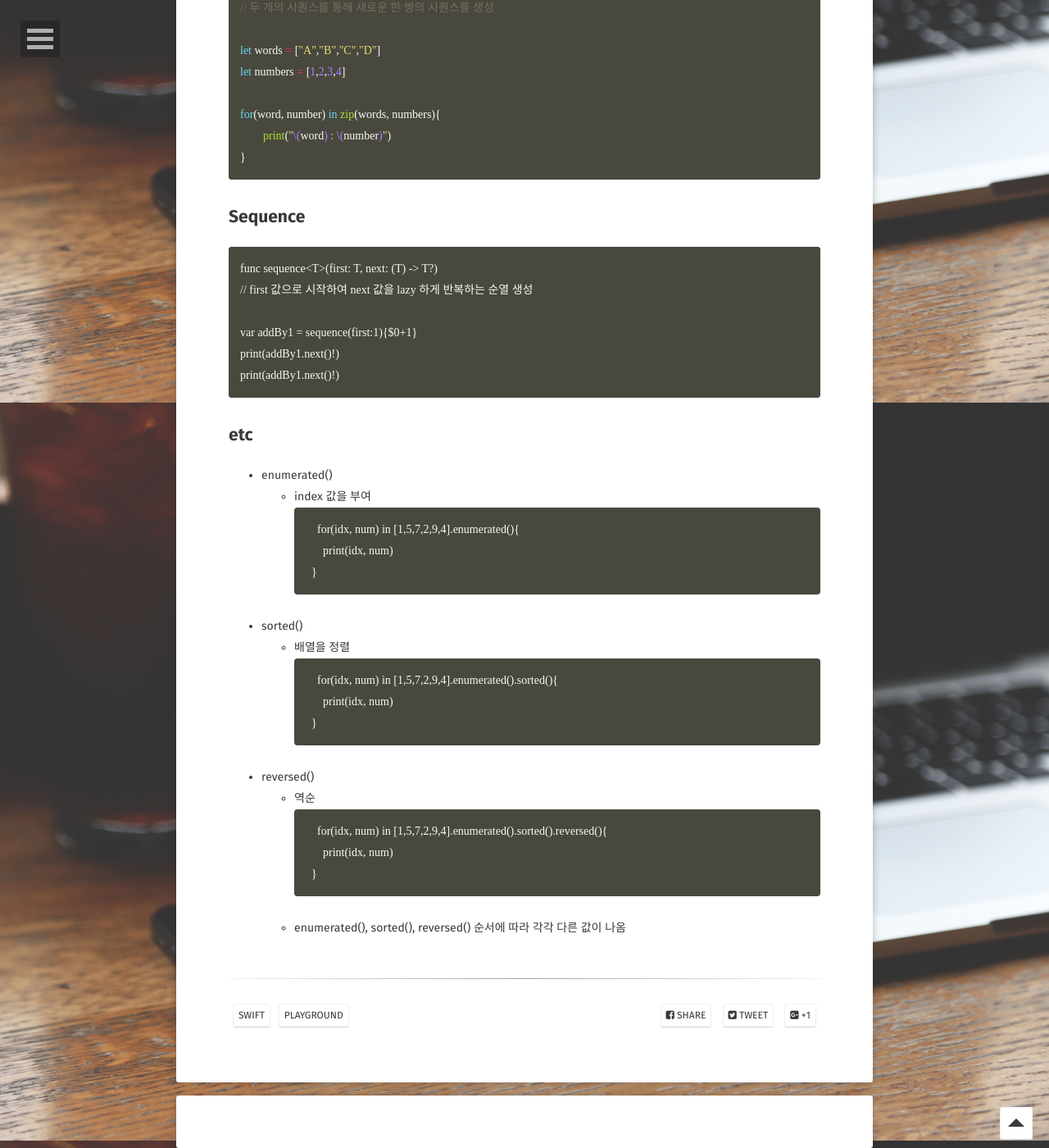
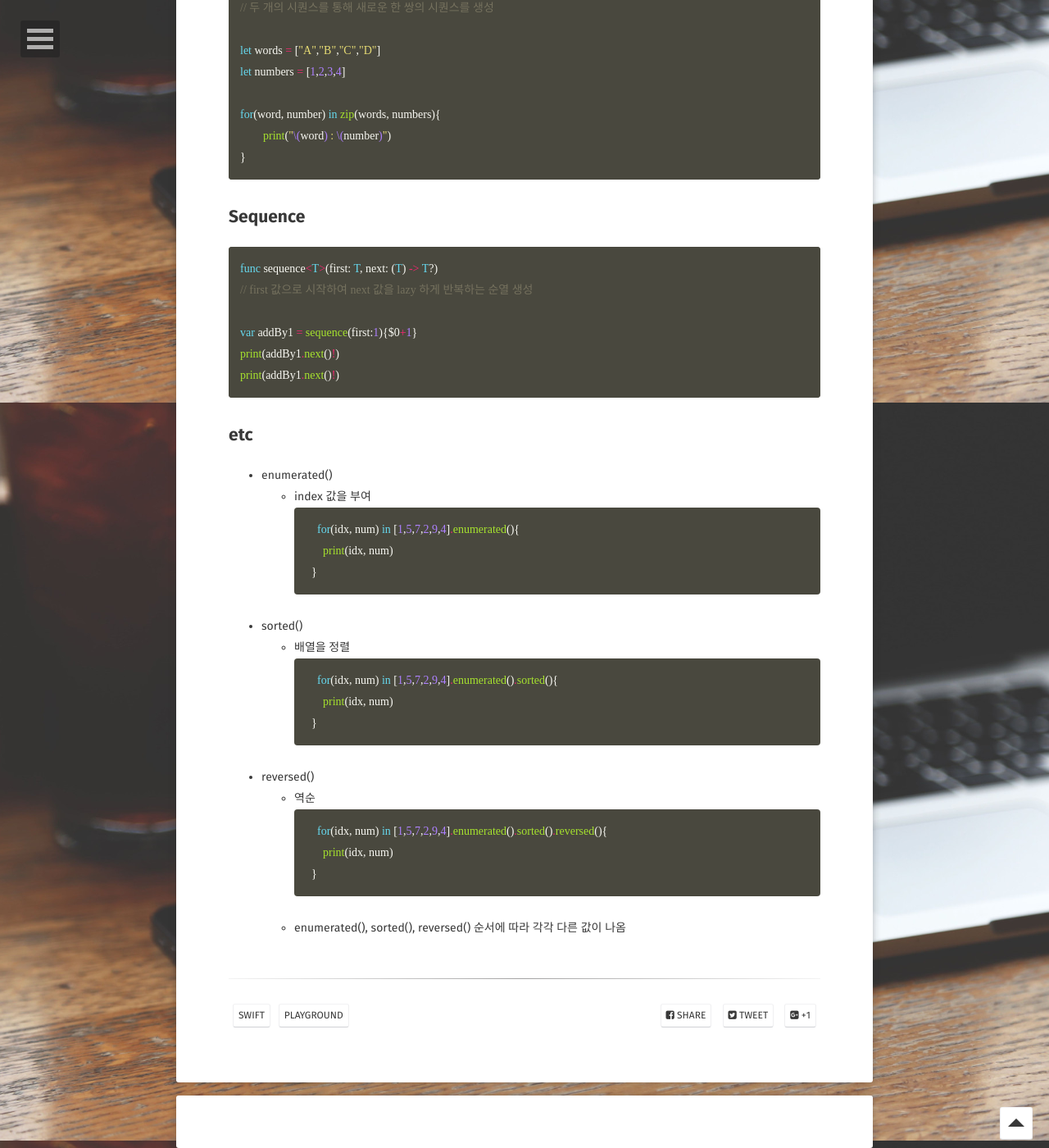
Before and after one commit to Gunwoos/Gunwoos.github.io, a Jekyll site: the page built from _posts/2018-09-10-swift05.md, in a window 1280 px wide and 1400 px high, scrolled down 1309 px. Shown: the whole window at 82% size. Built offline with Jekyll 4.4.1, drawn with Linux system fonts in a browser that asks for light colours; some web fonts are replaced; comment, search, counter and statistics services are not loaded.

Commit message:
Update 2018-09-10-swift05.md

````diff
--- a/_posts/2018-09-10-swift05.md
+++ b/_posts/2018-09-10-swift05.md
@@ -56,7 +56,7 @@ for(word, number) in zip(words, numbers){
 ```
 
 ## Sequence
-```
+```swift
 func sequence<T>(first: T, next: (T) -> T?)
 // first 값으로 시작하여 next 값을 lazy 하게 반복하는 순열 생성
 
@@ -68,7 +68,7 @@ print(addBy1.next()!)
 ## etc
 - enumerated()
 	- index 값을 부여
-		```
+		```swift
 		for(idx, num) in [1,5,7,2,9,4].enumerated(){
 			print(idx, num)
 		}
@@ -76,7 +76,7 @@ print(addBy1.next()!)
 
 - sorted()
 	- 배열을 정렬
-		```
+		```swift
 		for(idx, num) in [1,5,7,2,9,4].enumerated().sorted(){
 			print(idx, num)
 		}
@@ -84,7 +84,7 @@ print(addBy1.next()!)
 
 - reversed()
 	- 역순
-		```
+		```swift
 		for(idx, num) in [1,5,7,2,9,4].enumerated().sorted().reversed(){
 			print(idx, num)
 		}
````
